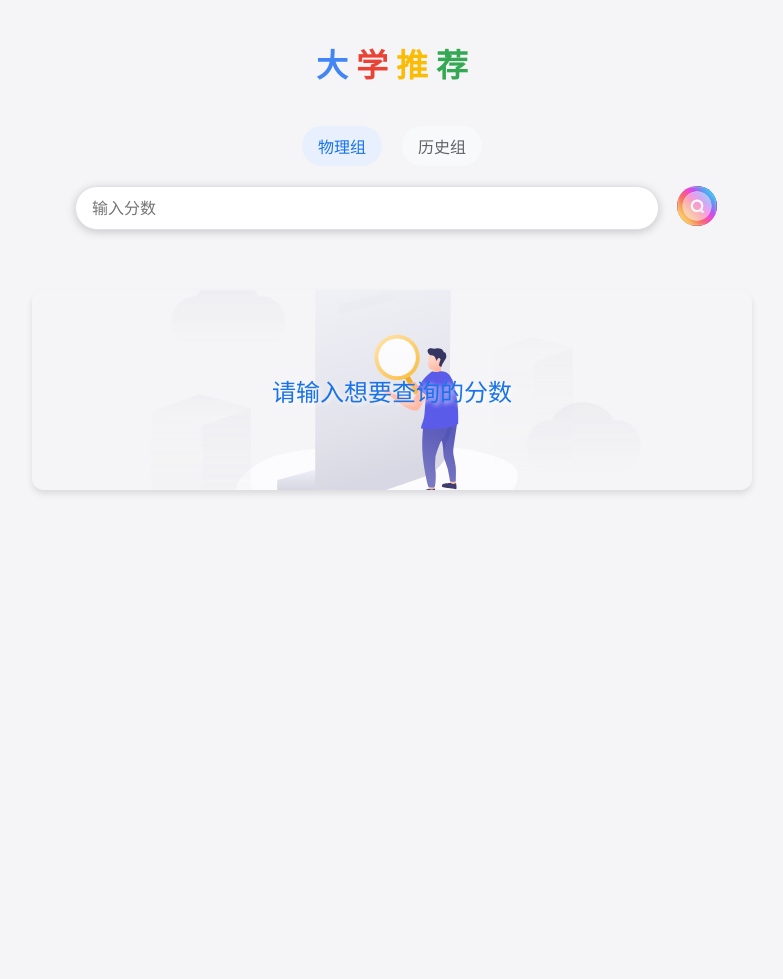
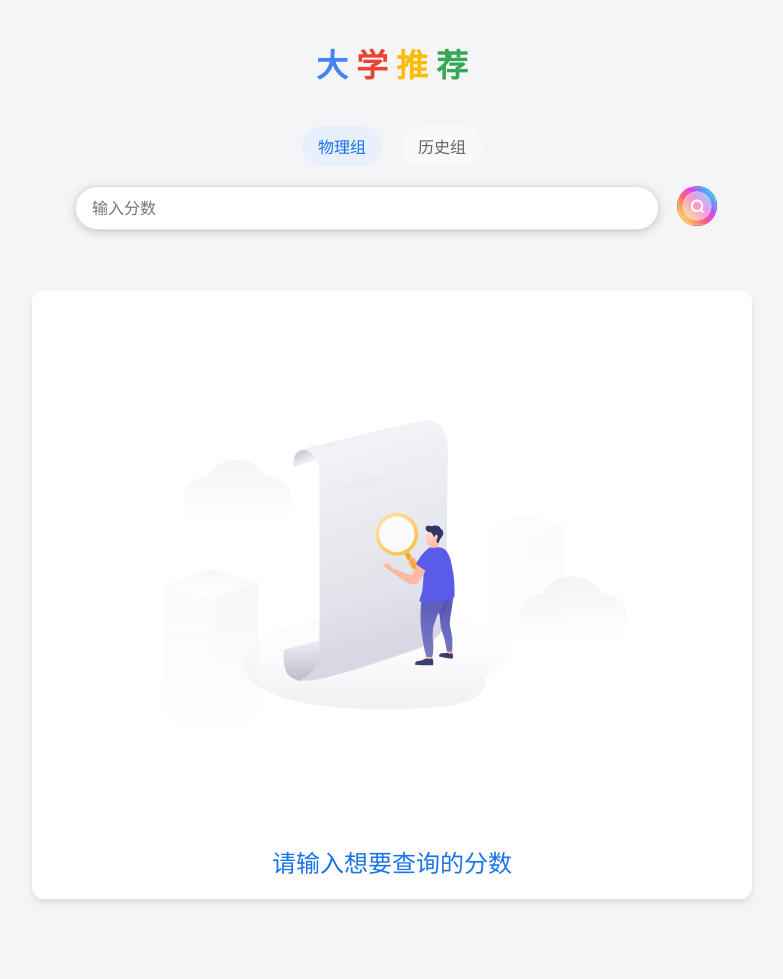
Before and after one commit to Vinwan/school-recommend, a Flask app: page / in a window 1280 px wide. Shown: the whole page, without its empty margins (248-1031 px from the left). Before the commit the page ends 494 px from the top, so only its background shows below. Run offline with Flask 3, Linux system fonts and the light colour scheme.

Commit message:
feat: 添加欢迎信息容器和样式
在结果区域中添加欢迎信息容器，包含图片和文字，并为其定义样式，提升用户体验

```diff
--- a/static/js/main.js
+++ b/static/js/main.js
@@ -139,14 +139,24 @@ document.querySelectorAll('input[name="group"]').forEach(radio => {
         // 清空输入框
         document.getElementById('score').value = '';
 
-        // 清空结果区域
+        // 清空结果区域并显示欢迎信息
         const resultsDiv = document.getElementById('results');
-        resultsDiv.innerHTML = '<div class="welcome-message">请输入想要查询的分数</div>';
+        resultsDiv.innerHTML = `
+            <div class="welcome-container">
+                <img src="/static/images/background.svg" alt="欢迎" class="welcome-image">
+                <div class="welcome-text">请输入想要查询的分数</div>
+            </div>
+        `;
     });
 });
 
 // 页面加载时显示欢迎信息
 document.addEventListener('DOMContentLoaded', function() {
     const resultsDiv = document.getElementById('results');
-    resultsDiv.innerHTML = '<div class="welcome-message">请输入想要查询的分数</div>';
+    resultsDiv.innerHTML = `
+        <div class="welcome-container">
+            <img src="/static/images/background.svg" alt="欢迎" class="welcome-image">
+            <div class="welcome-text">请输入想要查询的分数</div>
+        </div>
+    `;
 });
--- a/static/styles.css
+++ b/static/styles.css
@@ -137,6 +137,31 @@ button:hover {
     justify-content: center;
     text-shadow: 2px 2px 4px rgba(255, 255, 255, 0.8);
     box-shadow: 0 4px 6px rgba(0, 0, 0, 0.1);
+}
+
+/* 欢迎容器样式 */
+.welcome-container {
+    text-align: center;
+    padding: 20px;
+    margin: 20px auto;
+    max-width: 800px;
+    background-color: white;
+    border-radius: 12px;
+    box-shadow: 0 4px 6px rgba(0, 0, 0, 0.1);
+}
+
+/* 欢迎图片样式 */
+.welcome-image {
+    max-width: 100%;
+    height: auto;
+    margin-bottom: 20px;
+}
+
+/* 欢迎文字样式 */
+.welcome-text {
+    font-size: 24px;
+    color: #1a73e8;
+    font-weight: 500;
 }
 
 /* 调整结果区域样式 */
```
